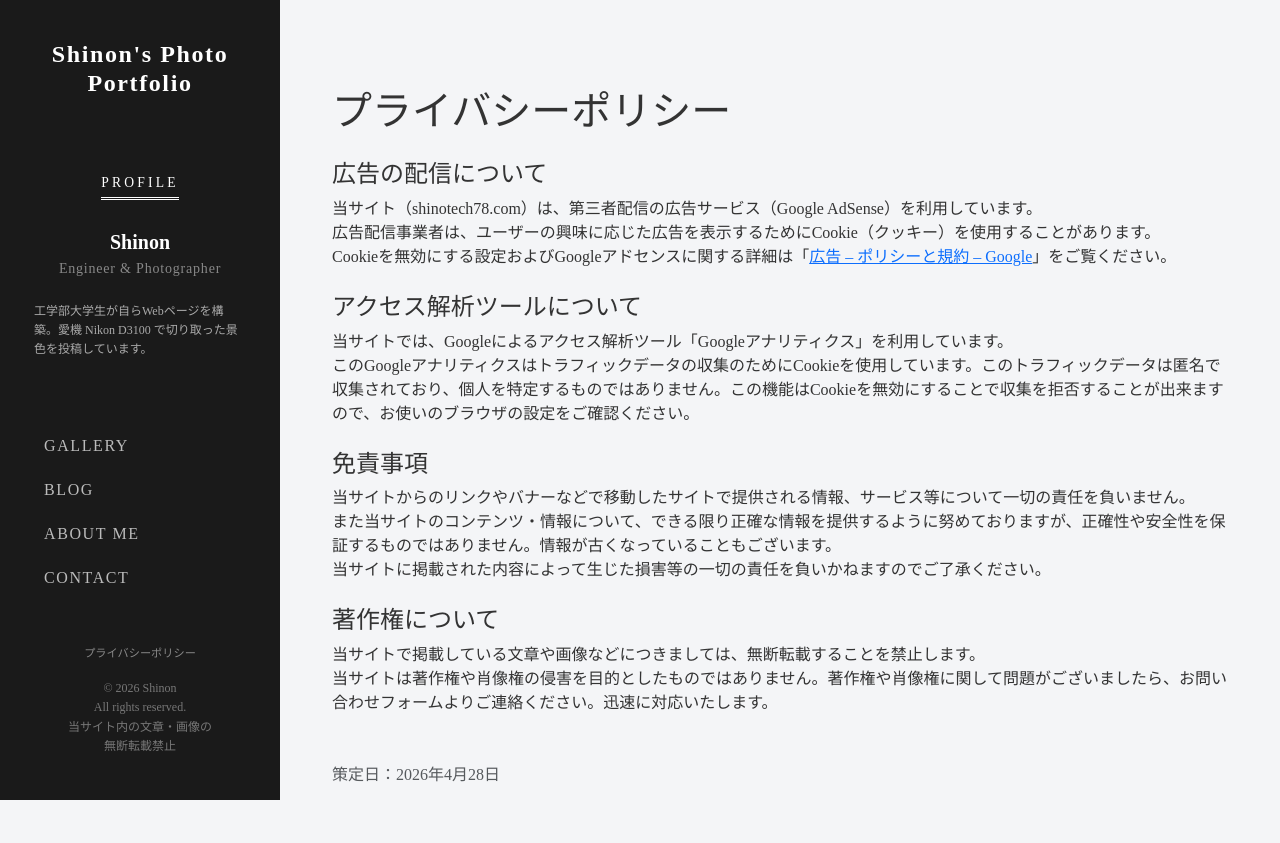
After one commit to Shinon78/my-photo-portfolio, a Django app: page /privacy/ in a window 1280 px wide. The commit adds this page. Run offline with Django 5.2, Linux system fonts and the light colour scheme.

Commit message:
プライバシーポリシー追加

```diff
--- a/photos/templates/photos/base.html
+++ b/photos/templates/photos/base.html
@@ -91,6 +91,18 @@
             line-height: 1.6;
         }
 
+        /* プライバシーポリシーのリンクを少し控えめにするスタイル */
+        .privacy-link {
+            font-size: 0.7rem;
+            color: #888;
+            text-decoration: none;
+            transition: color 0.3s;
+        }
+
+        .privacy-link:hover {
+            color: #ddd;
+        }
+
         #loader {
             position: fixed;
             width: 100vw;
@@ -153,8 +165,8 @@
             <h5 class="offcanvas-title fw-bold" id="mobileMenuLabel" style="letter-spacing: 0.1rem;">MENU</h5>
             <button type="button" class="btn-close btn-close-white" data-bs-dismiss="offcanvas" aria-label="Close"></button>
         </div>
-        <div class="offcanvas-body p-4">
-            <ul class="nav flex-column text-start mt-3">
+        <div class="offcanvas-body p-4 d-flex flex-column">
+            <ul class="nav flex-column text-start mt-3 mb-auto">
                 <li class="nav-item mb-3">
                     <a class="nav-link fs-5" href="{% url 'photos:index' %}">GALLERY</a>
                 </li>
@@ -168,6 +180,9 @@
                     <a class="nav-link fs-5" href="{% url 'photos:contact' %}">CONTACT</a>
                 </li>
             </ul>
+            <div class="mt-5 pt-4 border-top border-secondary text-center">
+                <a href="{% url 'photos:privacy' %}" class="privacy-link">プライバシーポリシー</a>
+            </div>
         </div>
     </div>
 
@@ -201,8 +216,11 @@
                 </li>
             </ul>
 
-            <div class="sidebar-footer">
-                <p>
+            <div class="sidebar-footer mt-auto">
+                <div class="mb-3">
+                    <a href="{% url 'photos:privacy' %}" class="privacy-link">プライバシーポリシー</a>
+                </div>
+                <p class="m-0">
                     &copy; 2026 Shinon<br>
                     All rights reserved.<br>
                     当サイト内の文章・画像の<br>無断転載禁止
--- /dev/null
+++ b/photos/templates/photos/privacy.html
@@ -0,0 +1,37 @@
+{% extends 'photos/base.html' %}
+
+{% block content %}
+<div class="container mt-5">
+    <h1 class="mb-4">プライバシーポリシー</h1>
+
+    <section class="mb-4">
+        <h4>広告の配信について</h4>
+        <p>当サイト（shinotech78.com）は、第三者配信の広告サービス（Google AdSense）を利用しています。<br>
+        広告配信事業者は、ユーザーの興味に応じた広告を表示するためにCookie（クッキー）を使用することがあります。<br>
+        Cookieを無効にする設定およびGoogleアドセンスに関する詳細は「<a href="https://policies.google.com/technologies/ads?gl=jp" target="_blank" rel="noopener noreferrer">広告 – ポリシーと規約 – Google</a>」をご覧ください。</p>
+    </section>
+
+    <section class="mb-4">
+        <h4>アクセス解析ツールについて</h4>
+        <p>当サイトでは、Googleによるアクセス解析ツール「Googleアナリティクス」を利用しています。<br>
+        このGoogleアナリティクスはトラフィックデータの収集のためにCookieを使用しています。このトラフィックデータは匿名で収集されており、個人を特定するものではありません。この機能はCookieを無効にすることで収集を拒否することが出来ますので、お使いのブラウザの設定をご確認ください。</p>
+    </section>
+
+    <section class="mb-4">
+        <h4>免責事項</h4>
+        <p>当サイトからのリンクやバナーなどで移動したサイトで提供される情報、サービス等について一切の責任を負いません。<br>
+        また当サイトのコンテンツ・情報について、できる限り正確な情報を提供するように努めておりますが、正確性や安全性を保証するものではありません。情報が古くなっていることもございます。<br>
+        当サイトに掲載された内容によって生じた損害等の一切の責任を負いかねますのでご了承ください。</p>
+    </section>
+
+    <section class="mb-4">
+        <h4>著作権について</h4>
+        <p>当サイトで掲載している文章や画像などにつきましては、無断転載することを禁止します。<br>
+        当サイトは著作権や肖像権の侵害を目的としたものではありません。著作権や肖像権に関して問題がございましたら、お問い合わせフォームよりご連絡ください。迅速に対応いたします。</p>
+    </section>
+
+    <p class="text-muted mt-5">
+        策定日：2026年4月28日
+    </p>
+</div>
+{% endblock %}
--- a/photos/urls.py
+++ b/photos/urls.py
@@ -10,6 +10,7 @@ urlpatterns = [
     path('about/', views.about, name='about'),
     path('blog/', views.PostListView.as_view(), name='post_list'),
     path('blog/<int:pk>/', views.PostDetailView.as_view(), name='post_detail'),
+    path('privacy/', views.privacy_policy, name='privacy'),
 
     # ▼ ここにお問い合わせフォームのURLを追加しました ▼
     path('contact/', views.contact_view, name='contact'),
--- a/photos/views.py
+++ b/photos/views.py
@@ -92,3 +92,6 @@ def create_admin_user(request):
 def robots_txt(request):
     text = "User-agent: *\nAllow: /\n"
     return HttpResponse(text, content_type="text/plain")
+
+def privacy_policy(request):
+    return render(request, 'photos/privacy.html')
```
